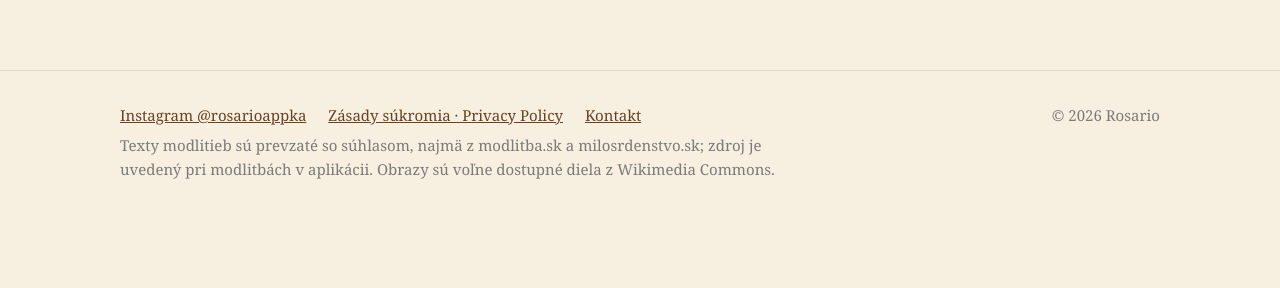
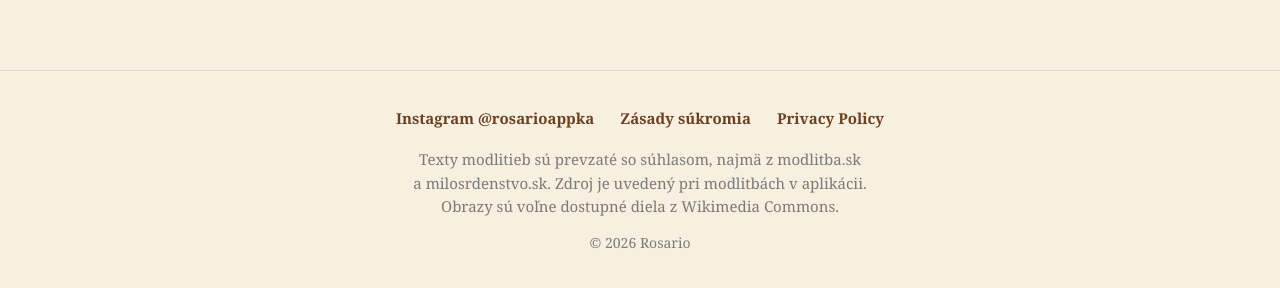
Before and after one commit to DomenicoFr/rosario-app, a plain HTML site: page index.html in a window 1280 px wide. Shown: the part 4860-5148 px from the top of the page. Before the commit the page ends 5095 px from the top, so only its background shows below. Drawn offline with Linux system fonts and the light colour scheme.

Commit message:
Päta webu prehľadnejšia, bez osobného e-mailu a mena; kontakt cez Instagram
Co-Authored-By: Claude Opus 5.5 <noreply@anthropic.com>

```diff
--- a/index.html
+++ b/index.html
@@ -209,10 +209,13 @@
   .cta .stores { justify-content: center; margin-top: 24px; }
   .cta .intro { margin: 0 auto; }
 
-  footer { border-top: 1px solid var(--line); padding: 32px 0 48px; color: var(--muted); font-size: 15px; }
-  footer .wrap { display: flex; flex-wrap: wrap; gap: 10px 28px; justify-content: space-between; }
-  footer p { margin: 0 0 6px; max-width: 46em; }
-  footer .links a { margin-right: 18px; display: inline-block; }
+  /* Päta: všetko pod sebou v strede, aby sa text na počítači nezalamoval nepekne */
+  footer { border-top: 1px solid var(--line); padding: 36px 0 48px; color: var(--muted); font-size: 15px; line-height: 1.55; text-align: center; }
+  footer .links { display: flex; flex-wrap: wrap; justify-content: center; gap: 10px 26px; margin: 0 0 18px; padding: 0; list-style: none; }
+  footer .links a { text-decoration: none; font-weight: bold; white-space: nowrap; }
+  footer .links a:hover { text-decoration: underline; }
+  footer .credits { max-width: 34em; margin: 0 auto 14px; text-wrap: balance; }
+  footer .copy { margin: 0; font-size: 14px; }
 </style>
 </head>
 <body>
@@ -405,15 +408,13 @@
 
 <footer>
   <div class="wrap">
-    <div>
-      <p class="links">
-        <a href="https://www.instagram.com/rosarioappka/">Instagram @rosarioappka</a>
-        <a href="zasady-sukromia.html">Zásady súkromia · Privacy Policy</a>
-        <a href="mailto:d_franka@icloud.com">Kontakt</a>
-      </p>
-      <p>Texty modlitieb sú prevzaté so súhlasom, najmä z modlitba.sk a milosrdenstvo.sk; zdroj je uvedený pri modlitbách v aplikácii. Obrazy sú voľne dostupné diela z Wikimedia Commons.</p>
-    </div>
-    <p>© 2026 Rosario</p>
+    <ul class="links">
+      <li><a href="https://www.instagram.com/rosarioappka/">Instagram @rosarioappka</a></li>
+      <li><a href="zasady-sukromia.html">Zásady súkromia</a></li>
+      <li><a href="zasady-sukromia.html#en" lang="en">Privacy Policy</a></li>
+    </ul>
+    <p class="credits">Texty modlitieb sú prevzaté so súhlasom, najmä z modlitba.sk a milosrdenstvo.sk. Zdroj je uvedený pri modlitbách v aplikácii. Obrazy sú voľne dostupné diela z Wikimedia Commons.</p>
+    <p class="copy">© 2026 Rosario</p>
   </div>
 </footer>
 
```
Also changed, not shown: zasady-sukromia.html (+5 -5 lines).
